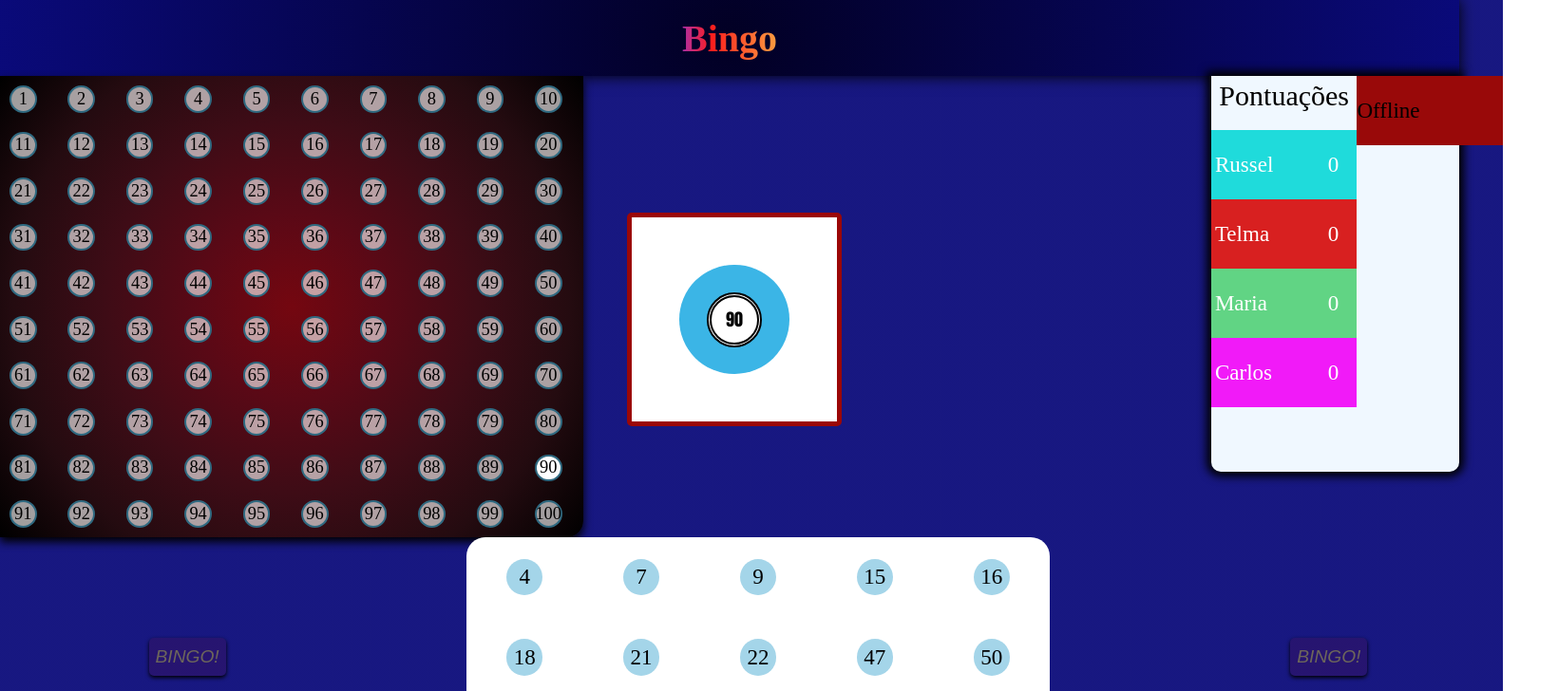
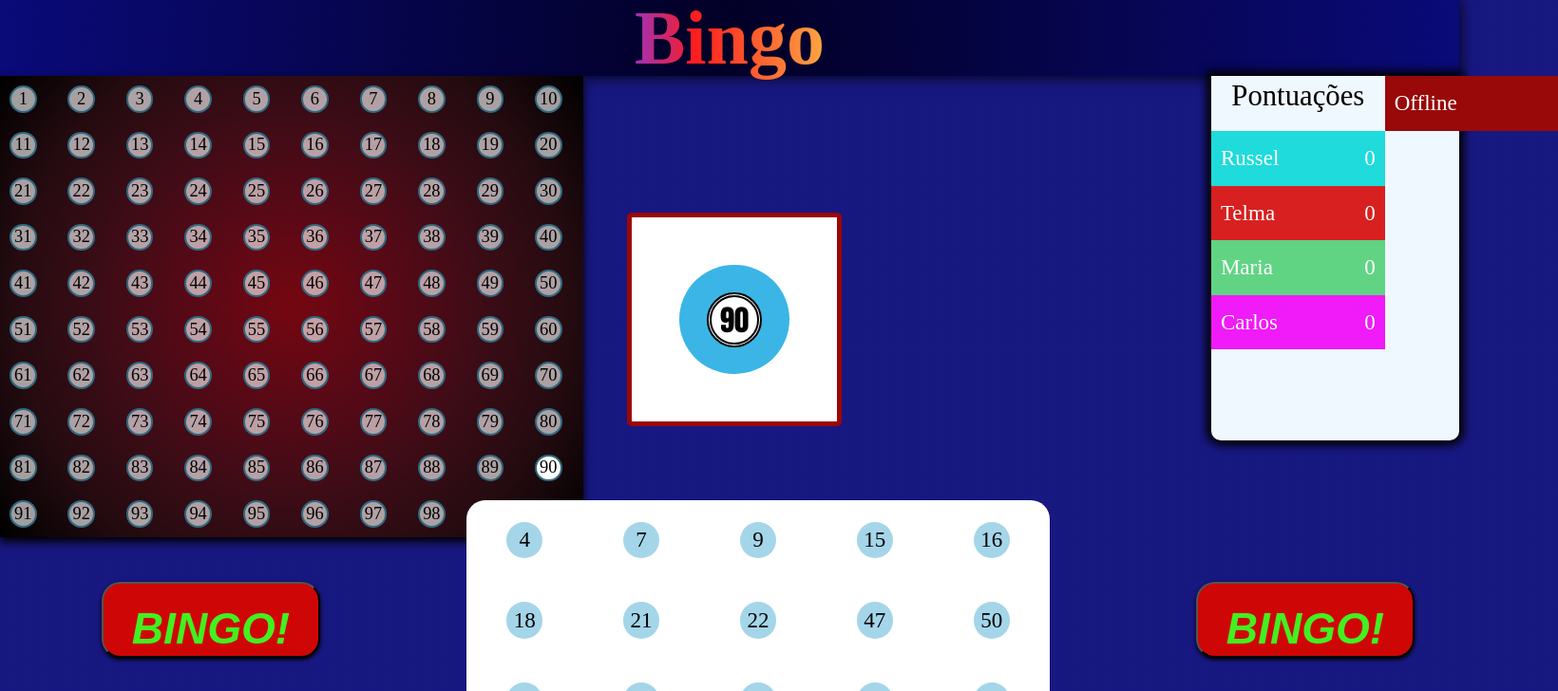
Before and after one commit to Victor-Spichenkoff/Bingo, a React (Create React App) app: page / in a window 1536 px wide. Shown: the top 728 px of the page at 95% size, 1640 px wide, since content can reach past the window. Built offline with nearby package versions, Linux system fonts and the light colour scheme; some icons are missing.

Commit message:
Resposive css

```diff
--- a/src/components/game/AllBot.jsx
+++ b/src/components/game/AllBot.jsx
@@ -43,7 +43,7 @@ export default class AllBot extends React.Component {
         <Bot botID={2} name={this.names[1]} points={0}></Bot>
         <Bot botID={3} name={this.names[2]} points={0}></Bot>
         <Bot botID={4} name={this.names[3]} points={0}></Bot>
-        <Bot botID={'player'} name='Offline' points={''}></Bot>
+        <Bot botID={'player'} className='bot' name='Offline' points={''}></Bot>
     </div>)
     }
 }
--- a/src/components/game/Bot.css
+++ b/src/components/game/Bot.css
@@ -1,6 +1,6 @@
 .bot-area {
     width: 17vw;
-    height: 417px;
+    height: 48vh;
     position: absolute;
     top: 10vh;/* COlocado no header */
     background-color: aliceblue;
@@ -17,7 +17,7 @@
 }
 
 .infoBots {
-    font-size: 30px;
+    font-size: 2vw;
     text-align: center;
     margin: 0px;
     padding: 4px;
@@ -31,7 +31,8 @@
 .bot{
     background-color: black;
     color: white;
-    width: 10vw;
+    width: 70%;
+    max-height: 15%;
     /* display: flex;
     justify-content: space-around;
     align-items: center; */
@@ -39,6 +40,10 @@
     grid-template-columns: 1fr 2vw;
     padding-left: 4px;
     box-sizing: border-box;
+    display: flex;
+    align-items: center;
+    justify-content: space-between;
+    padding: 0 10px;
 }
 
 .bot1 {
@@ -58,8 +63,9 @@
 
 .player {
     background-color: rgb(153, 9, 9);
-    width: 10vw;
-
+    width: 70%;
+    height: 15%;
+    margin-bottom: 40px;
 }
 
 @media(max-width:960px) {
@@ -72,6 +78,11 @@
         display: grid;
         grid-template-columns: repeat(5, 1fr);
 
+        display: flex;
+        flex-direction: column;
+        flex-wrap: wrap;
+        /* justify-content: center; */
+
     }
 
     .infoBots{
@@ -79,18 +90,23 @@
     }
 
     .bot {
-        display: flex;
+        position: relative;
+        /* display: flex;
         align-items: center;
-        justify-content: space-around;
+        justify-content: space-around; */
         height: 100%;
-        width: 100%;
     }
     .player {
         display: flex;
         align-items: center;
         justify-content: space-around;
         height: 100%;
-        width: 100%;
+    }
+}
+
+@media (min-width: 1440px) {
+    .bot-area {
+        max-height: 600px;
     }
 }
 /*
--- a/src/components/game/Bot.jsx
+++ b/src/components/game/Bot.jsx
@@ -5,7 +5,7 @@ import './Bot.css'
 export default class Bot extends React.Component {
     render() {
         return (
-        <div className={this.props.botID==='player'? 'player' : `bot bot${this.props.botID}`}>
+        <div className={this.props.botID==='player'? 'bot player' : `bot bot${this.props.botID}`}>
             <p className='name' id={`name${this.props.botID}`}>{this.props.name}</p>
             <p className='points' id={`points${this.props.botID}`}>{this.props.points}</p>
         </div>)
--- a/src/components/game/CurrentLuckyNumber.css
+++ b/src/components/game/CurrentLuckyNumber.css
@@ -77,3 +77,9 @@
         margin: 70px 0px 50px 0px;
     }
 }
+
+@media  (min-width: 1440px) {
+    .internal-ball {
+        font-size: 2vw;
+    }
+}
--- a/src/components/game/PlayerCard.css
+++ b/src/components/game/PlayerCard.css
@@ -3,13 +3,15 @@ div.player-area {
     justify-content: space-around;
     align-items: center;
     flex-wrap: nowrap;
+    position: absolute;
+    bottom: 20px;
+    width: 100vw;
 }
 
 div.player-card-area {
     background-color: white;
     width: 40vw;
     border-radius: 20px;
-
 }
 
 
@@ -64,11 +66,14 @@ p.selected-number {
     height: 5vh;
     padding: 2px 7px;
     border-radius: 5px;
+    /* color: rgb(238, 252, 54); */
+    /* background-color: rgb(207, 6, 6); */
     background-color: rgb(207, 6, 6);
-    color: rgb(238, 252, 54);
+    color: rgb(66, 240, 31);
     box-shadow: 0px 2px 4px 0px black;
     font-style: oblique;
     font-size: larger;
+    font-weight: 800;
 }
 
 #alert-bingo:hover {
@@ -113,3 +118,13 @@ button.alert-bingo2{
         margin-top: 40px;
     }
 }
+
+@media (min-width: 1440px) {
+    #alert-bingo {
+        padding: 20px;
+        height: 10vh;
+        width: 15vw;
+        font-size: 3vw;
+        border-radius: 20px;
+    }
+}
--- a/src/components/game/js/verifyBingo.js
+++ b/src/components/game/js/verifyBingo.js
@@ -22,7 +22,7 @@ function getElement(id) {
 //15 selecionados?
 function verifyUnlock() {
     const numbers = $('.player-number')
-    let checkedNumbers = 0
+    let checkedNumbers = 15//0
 
     numbers.each((i, num) => {
         if(num.classList.contains('selected-number')) {
--- a/src/components/templates/Header.css
+++ b/src/components/templates/Header.css
@@ -24,3 +24,9 @@ h1 {
   padding: 10px;
   margin: 0;
 }
+
+@media (min-width: 1500px) {
+  h1 {
+    font-size: 5em;
+  }
+}
```
Also changed, not shown: src/components/game/LuckyNumbers.css (+4 -6 lines).
